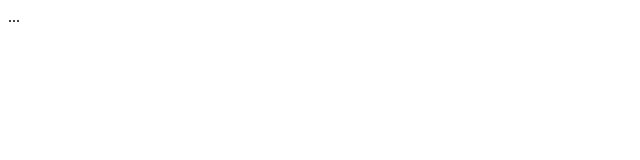
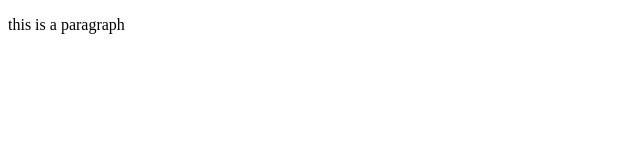
Before and after one commit to EvanMDesign/evanmdesign.github.io, a plain HTML site: page index.html in a window 1280 px wide. Shown: the whole page, without its empty margins (0-640 px from the left). Drawn offline with Linux system fonts and the light colour scheme.

Commit message:
Update index.html

```diff
--- a/index.html
+++ b/index.html
@@ -1,6 +1,6 @@
 <!DOCTYPE html>
 <html>
 <body>
-...
+  <p> this is a paragraph </p>
 </body>
 </html>
```
